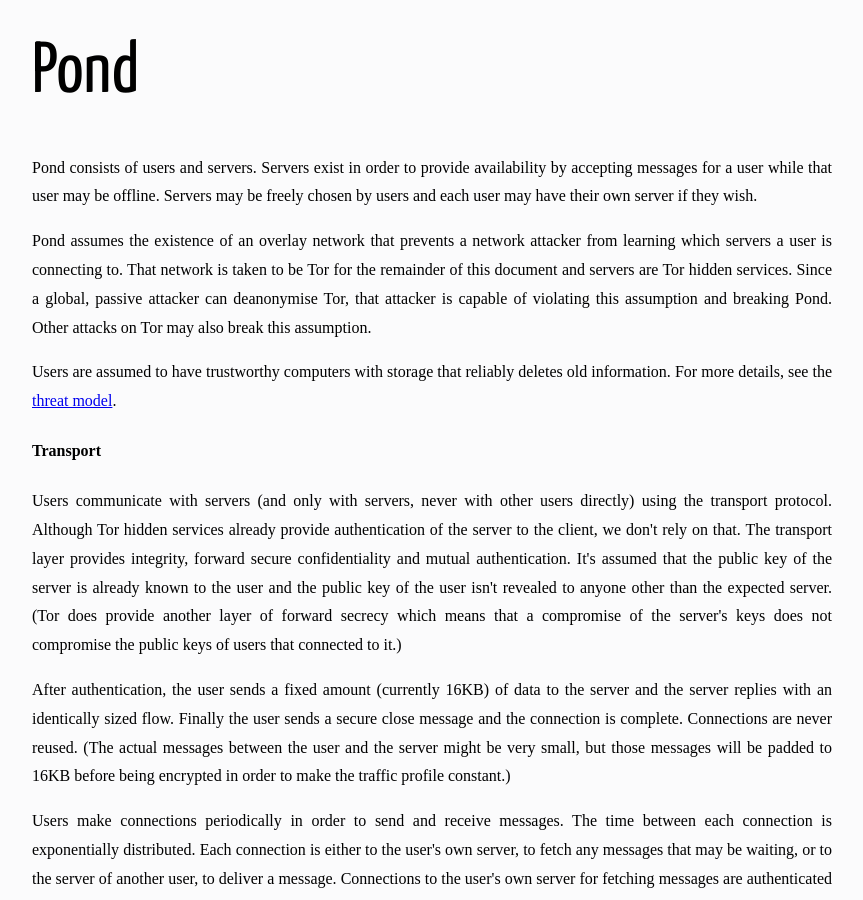
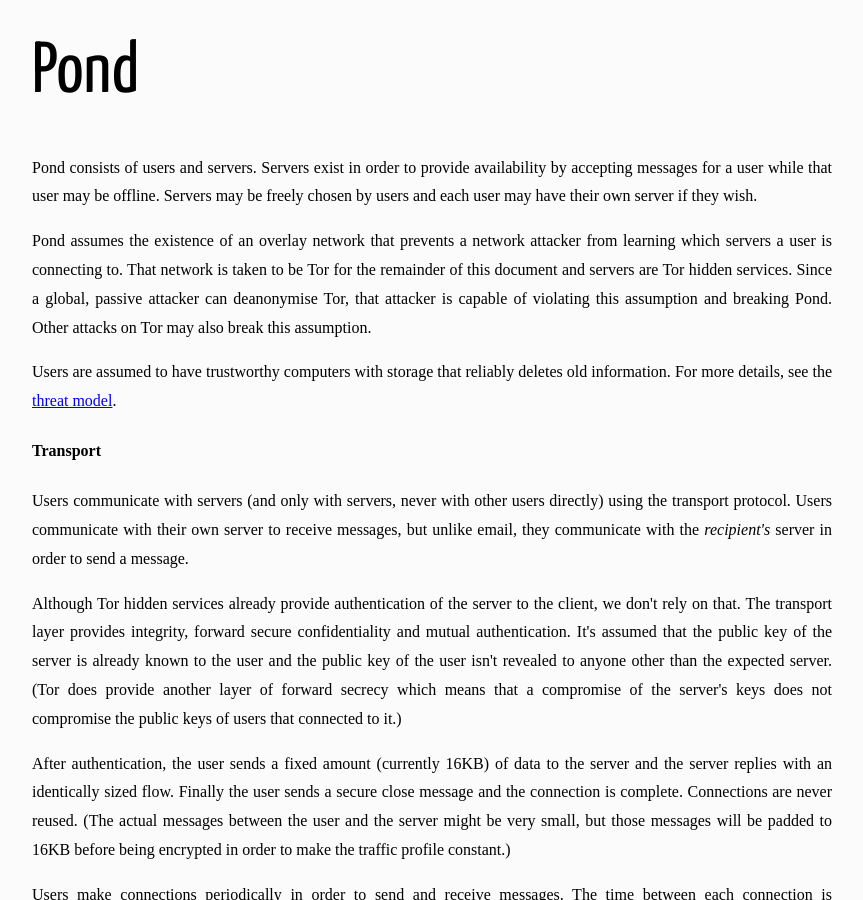
Before and after one commit to agl/pond, a Jekyll site: the page built from doc/tech.html, in a window 1280 px wide and 900 px high. Shown: the whole window, without its empty margins (208-1071 px from the left). Built offline with Jekyll 4.4.1, drawn with Linux system fonts in a browser that asks for light colours; some web fonts are replaced.

Commit message:
Explicitly mention the topology of communication. This is already implied further below, but it is good to clear up confusion as early as possible.

```diff
--- a/doc/tech.html
+++ b/doc/tech.html
@@ -11,7 +11,9 @@ title: Technical
 
 <h4>Transport</h4>
 
-<p>Users communicate with servers (and only with servers, never with other users directly) using the transport protocol. Although Tor hidden services already provide authentication of the server to the client, we don't rely on that. The transport layer provides integrity, forward secure confidentiality and mutual authentication. It's assumed that the public key of the server is already known to the user and the public key of the user isn't revealed to anyone other than the expected server. (Tor does provide another layer of forward secrecy which means that a compromise of the server's keys does not compromise the public keys of users that connected to it.)</p>
+<p>Users communicate with servers (and only with servers, never with other users directly) using the transport protocol. Users communicate with their own server to receive messages, but unlike email, they communicate with the <em>recipient's</em> server in order to send a message.</p>
+
+<p>Although Tor hidden services already provide authentication of the server to the client, we don't rely on that. The transport layer provides integrity, forward secure confidentiality and mutual authentication. It's assumed that the public key of the server is already known to the user and the public key of the user isn't revealed to anyone other than the expected server. (Tor does provide another layer of forward secrecy which means that a compromise of the server's keys does not compromise the public keys of users that connected to it.)</p>
 
 <p>After authentication, the user sends a fixed amount (currently 16KB) of data to the server and the server replies with an identically sized flow. Finally the user sends a secure close message and the connection is complete. Connections are never reused. (The actual messages between the user and the server might be very small, but those messages will be padded to 16KB before being encrypted in order to make the traffic profile constant.)</p>
 
```
